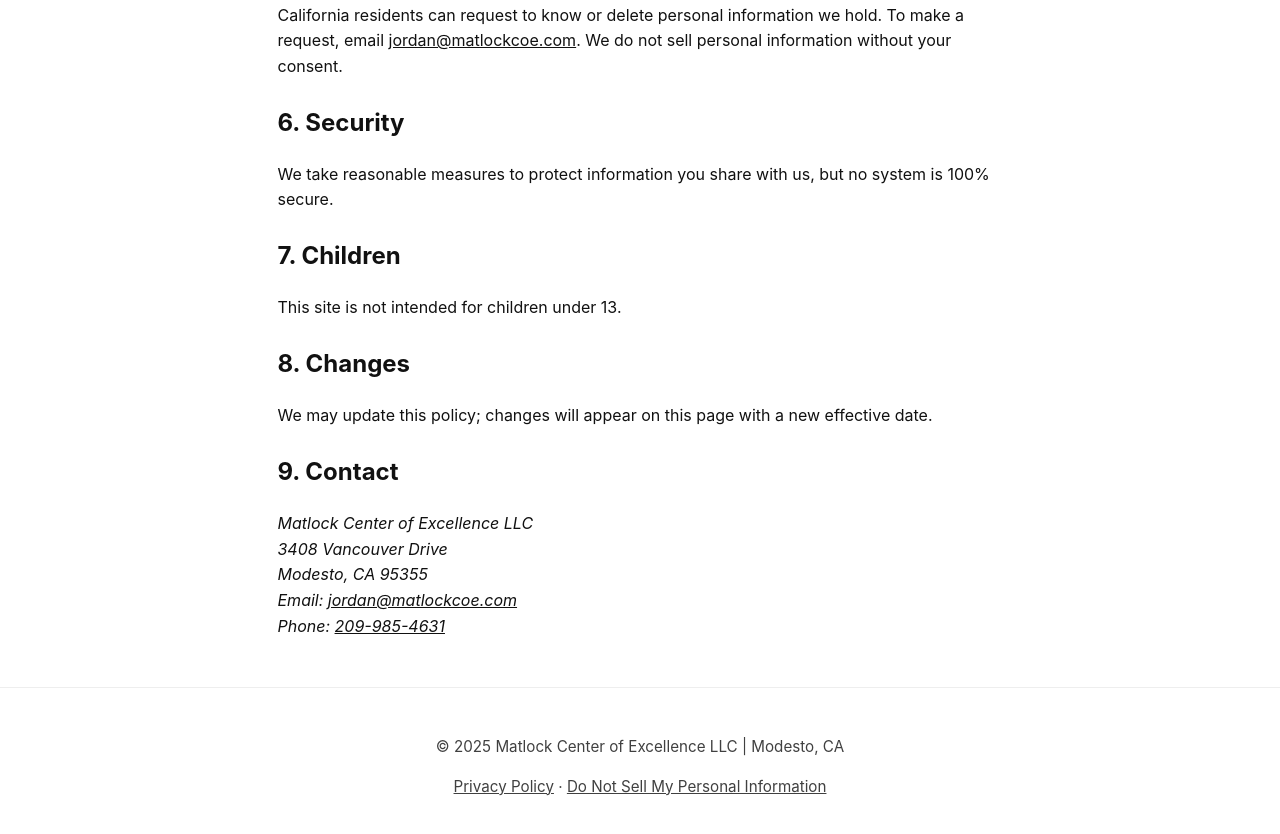
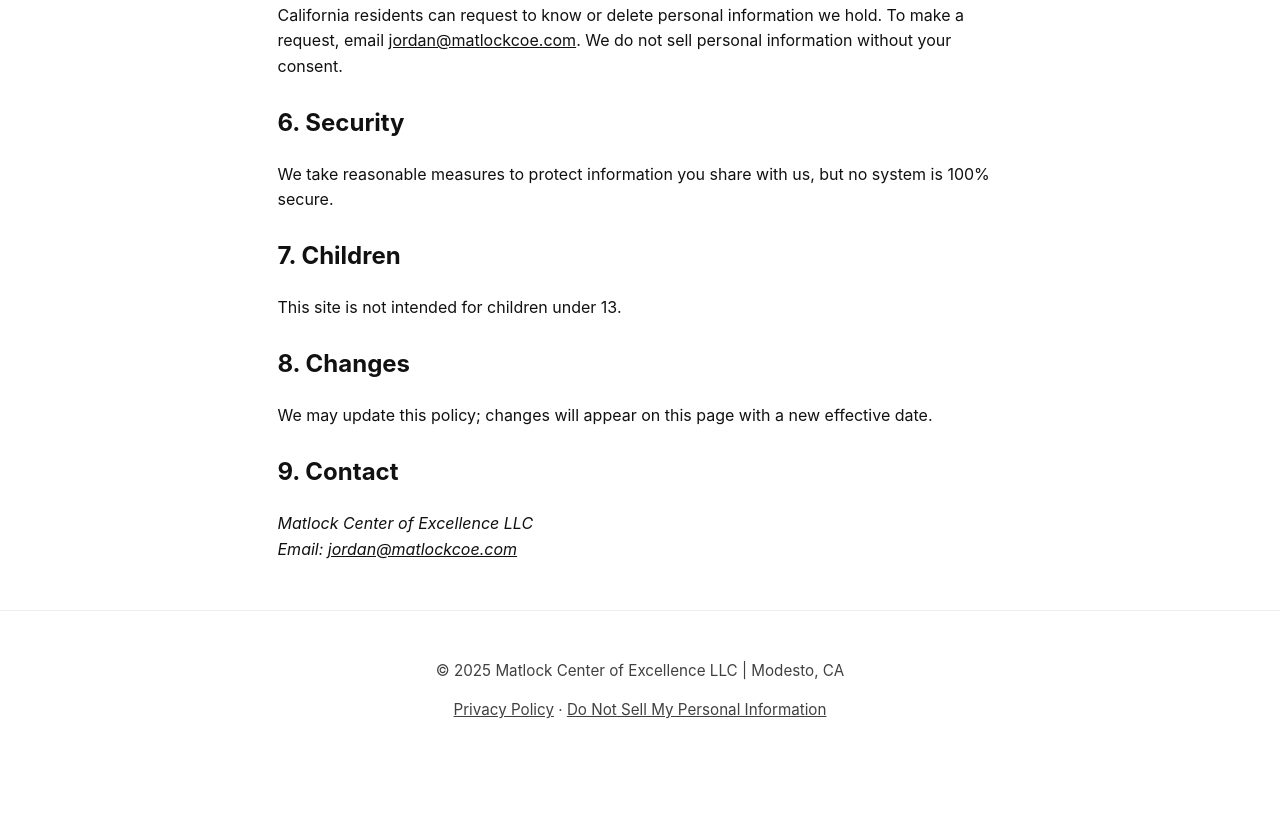
Before and after one commit to matlockjordan/Matlockcoe.github.io, a plain HTML site: page privacy.html in a window 1280 px wide. Shown: the part 1132-1966 px from the top of the page. After the commit the page ends 1902 px from the top, so only its background shows below. Drawn offline with Linux system fonts and the light colour scheme.

Commit message:
Update privacy.html

```diff
--- a/privacy.html
+++ b/privacy.html
@@ -70,9 +70,7 @@
   <h2>9. Contact</h2>
   <address>
     Matlock Center of Excellence LLC<br>
-    3408 Vancouver Drive<br>Modesto, CA 95355<br>
     Email: <a href="mailto:jordan@matlockcoe.com">jordan@matlockcoe.com</a><br>
-    Phone: <a href="tel:+12099854631">209-985-4631</a>
   </address>
 </section>
 
```
